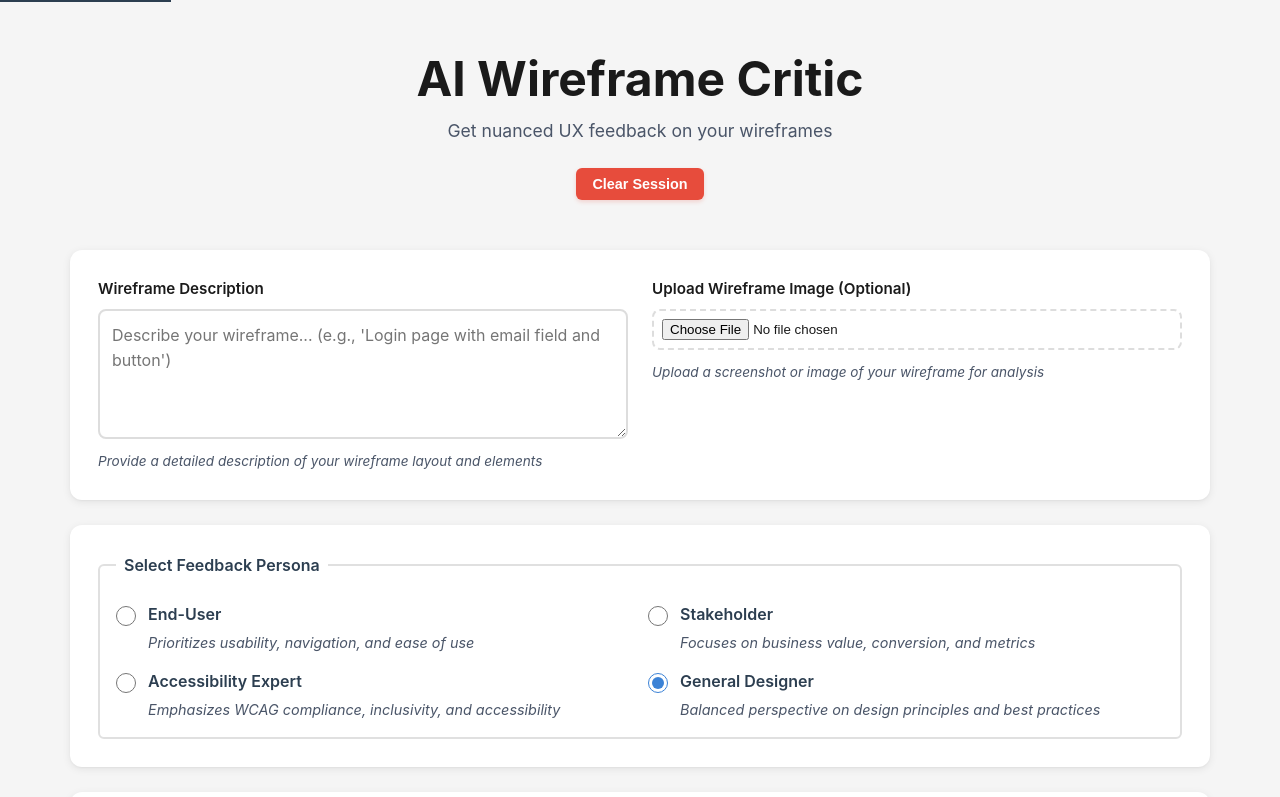
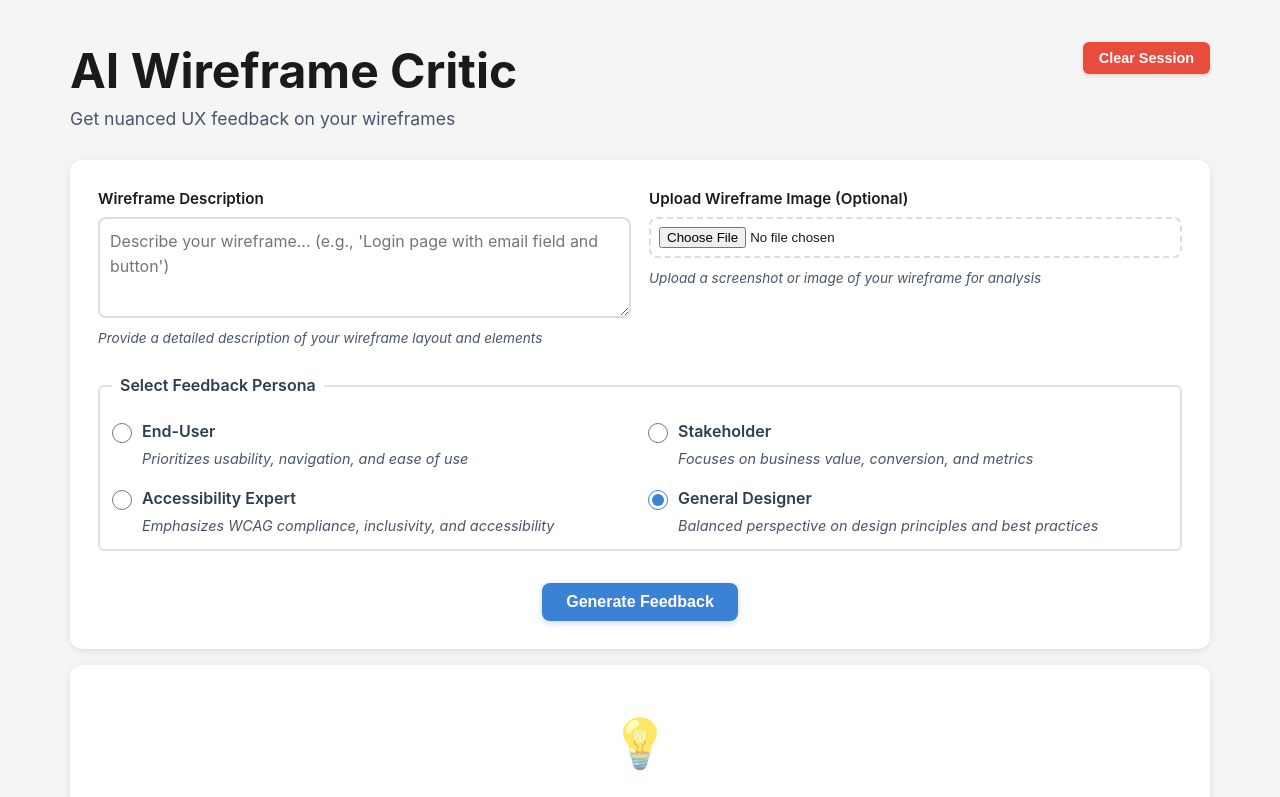
Before and after one commit to AnanyaSriBeevanapalli/wireframe-critic-tool, a React (Vite) app in the folder first_cursor_project/: page / in a window 1280 px wide. Shown: the top 797 px of the page. Built offline with nearby package versions, Linux system fonts and the light colour scheme; the HTML template or start-up script is replaced by a standard one.

Commit message:
refine(v2): Improved information architecture, layout, and spacing throughout the entire UI to better follow the steps users will take within the product user journey and highlight only the primary actions and features.

```diff
--- a/first_cursor_project/src/App.jsx
+++ b/first_cursor_project/src/App.jsx
@@ -449,10 +449,12 @@ function App() {
         Skip to main content
       </a>
 
-      {/* Header */}
+      {/* Header: title + subtitle, Clear Session top-right */}
       <header className="app-header">
+        <div className="app-header-text">
           <h1>AI Wireframe Critic</h1>
           <p className="subtitle">Get nuanced UX feedback on your wireframes</p>
+        </div>
         <button
           className="clear-session-button"
           onClick={handleClearSession}
@@ -465,7 +467,7 @@ function App() {
 
       {/* Main content container */}
       <main id="main-content" className="app-main" role="main" aria-label="Main content">
-        {/* Input Section: Description and Image Upload */}
+        {/* Input Section: description, image upload, persona, then primary CTA */}
         <section className="input-section">
           <InputSection
             description={description}
@@ -473,18 +475,11 @@ function App() {
             onDescriptionChange={handleDescriptionChange}
             onImageChange={handleImageChange}
           />
-        </section>
-
-        {/* Persona Selector */}
-        <section className="persona-section">
           <PersonaSelector
             selectedPersona={selectedPersona}
             onPersonaChange={handlePersonaChange}
           />
-        </section>
-
-        {/* Generate Feedback Button + Export (when feedback exists) */}
-        <section className="generate-section">
+          <div className="generate-section generate-cta-in-input">
             <div className="generate-buttons-container">
               <button
                 className="generate-button"
@@ -495,7 +490,26 @@ function App() {
               >
                 {isGenerating ? 'Generating...' : 'Generate Feedback'}
               </button>
+            </div>
+            {isGenerating && (
+              <div className="loading-indicator">
+                <div className="loading-spinner"></div>
+                <span>Analyzing wireframe and generating feedback...</span>
+              </div>
+            )}
+          </div>
+        </section>
+
+        {/* Output: Feedback cards → Secondary actions (single section) */}
+        <section className="feedback-section" aria-label="Feedback results">
+          <FeedbackGrid
+            feedbacks={feedbacks}
+            selectedPersona={selectedPersona}
+            onNoteChange={handleNoteChange}
+            userNotes={userNotes}
+          />
           {feedbacks.length > 0 && (
+            <div className="secondary-actions-section" aria-label="Export feedback">
               <div className="export-buttons">
                 <button
                   className="export-button copy-button"
@@ -522,24 +536,8 @@ function App() {
                   Export PDF
                 </button>
               </div>
-            )}
-          </div>
-          {isGenerating && (
-            <div className="loading-indicator">
-              <div className="loading-spinner"></div>
-              <span>Analyzing wireframe and generating feedback...</span>
             </div>
           )}
-        </section>
-
-        {/* Feedback Cards Area */}
-        <section className="feedback-section">
-          <FeedbackGrid
-            feedbacks={feedbacks}
-            selectedPersona={selectedPersona}
-            onNoteChange={handleNoteChange}
-            userNotes={userNotes}
-          />
         </section>
       </main>
     </div>
--- a/first_cursor_project/src/components/InputSection.jsx
+++ b/first_cursor_project/src/components/InputSection.jsx
@@ -101,7 +101,7 @@ function InputSection({ description, imageFile, onDescriptionChange, onImageChan
           placeholder="Describe your wireframe... (e.g., 'Login page with email field and button')"
           value={description || ''}
           onChange={handleDescriptionChange}
-          rows={4}
+          rows={3}
           aria-label="Wireframe description input"
           aria-describedby="description-help"
         />
--- a/first_cursor_project/src/styles/App.css
+++ b/first_cursor_project/src/styles/App.css
@@ -18,7 +18,7 @@ body {
   background-color: #f5f5f5;
   color: #1a1a1a; /* Improved contrast: #333 → #1a1a1a (WCAG AA: 12.6:1 on #f5f5f5) */
   line-height: 1.6;
-  font-size: 16px; /* Base font size for better mobile readability */
+  font-size: 15px; /* Compact base for fitting empty state in viewport */
 }
 
 /* App Container - Mobile First */
@@ -28,21 +28,30 @@ body {
   flex-direction: column;
   max-width: 1200px;
   margin: 0 auto;
-  padding: 16px; /* Mobile: smaller padding */
+  padding: 12px; /* Mobile: compact padding */
   width: 100%;
 }
 
 /* Header */
 .app-header {
-  text-align: center;
-  margin-bottom: 30px;
-  padding: 20px 0;
+  display: flex;
+  flex-wrap: wrap;
+  justify-content: space-between;
+  align-items: flex-start;
+  gap: 16px;
+  margin-bottom: 16px;
+  padding: 12px 0;
+}
+
+.app-header-text {
+  flex: 1;
+  min-width: 0;
 }
 
 .app-header h1 {
   font-size: 1.75rem; /* Mobile: smaller heading */
   color: #1a1a1a; /* Improved contrast: #2c3e50 → #1a1a1a (WCAG AA: 12.6:1 on white) */
-  margin-bottom: 10px;
+  margin-bottom: 6px;
   font-weight: 700;
   line-height: 1.2;
 }
@@ -50,8 +59,13 @@ body {
 .subtitle {
   color: #4a5568; /* Improved contrast: #7f8c8d → #4a5568 (WCAG AA: 7.1:1 on white) */
   font-size: 1rem; /* Mobile: smaller subtitle */
-  margin-bottom: 12px;
+  margin-bottom: 0;
   line-height: 1.5;
+}
+
+.app-header .clear-session-button {
+  margin-top: 0;
+  flex-shrink: 0;
 }
 
 .clear-session-button {
@@ -89,13 +103,13 @@ body {
   flex: 1;
   display: flex;
   flex-direction: column;
-  gap: 25px;
+  gap: 16px;
 }
 
 /* Section Styling - Enhanced Cards */
 section {
   background: white;
-  padding: 16px; /* Mobile: smaller padding */
+  padding: 14px; /* Mobile: compact padding */
   border-radius: 12px; /* More rounded */
   box-shadow: 0 2px 8px rgba(0, 0, 0, 0.08), 0 1px 2px rgba(0, 0, 0, 0.04); /* Subtle shadow */
   transition: box-shadow 0.3s ease, transform 0.2s ease;
@@ -105,17 +119,34 @@ section:hover {
   box-shadow: 0 4px 12px rgba(0, 0, 0, 0.12), 0 2px 4px rgba(0, 0, 0, 0.06);
 }
 
-/* Input Section */
+/* Input Section (description + image + persona + Generate CTA in one block) */
+.input-section {
+  display: flex;
+  flex-direction: column;
+  gap: 14px;
+}
+
+/* Extra spacing around Select Persona section for visual separation within Input block */
+.input-section .persona-selector-container {
+  margin-top: 11px;
+  margin-bottom: 6px;
+}
+
+/* Extra spacing between Persona selector and Generate Feedback button for visual separation */
+.input-section .generate-cta-in-input {
+  margin-top: 12px;
+}
+
 .input-section-container {
   display: flex;
   flex-direction: column;
-  gap: 20px;
+  gap: 14px;
 }
 
 .input-group {
   display: flex;
   flex-direction: column;
-  gap: 8px;
+  gap: 6px;
 }
 
 .input-group label {
@@ -127,7 +158,7 @@ section:hover {
 
 .description-textarea {
   width: 100%;
-  padding: 12px;
+  padding: 10px;
   border: 2px solid #ddd;
   border-radius: 8px; /* More rounded */
   font-family: inherit;
@@ -232,7 +263,7 @@ section:hover {
 .persona-fieldset {
   border: 2px solid #e0e0e0;
   border-radius: 6px;
-  padding: 16px;
+  padding: 12px;
   margin: 0;
 }
 
@@ -253,7 +284,7 @@ section:hover {
 .persona-radio-option {
   display: flex;
   align-items: flex-start;
-  gap: 12px;
+  gap: 10px;
 }
 
 .persona-radio-input {
@@ -335,7 +366,7 @@ section:hover {
   background-color: var(--btn-primary);
   color: white;
   border: none;
-  padding: 14px 32px;
+  padding: 10px 24px;
   font-size: 1rem;
   font-weight: 600;
   border-radius: 8px;
@@ -383,6 +414,15 @@ section:hover {
   flex-direction: column;
   align-items: center;
   gap: 15px;
+}
+
+/* Secondary Output Actions (below feedback section) */
+.secondary-actions-section {
+  display: flex;
+  flex-direction: column;
+  align-items: center;
+  text-align: center;
+  margin-top: 21px;
 }
 
 .generate-buttons-container > .generate-button.regenerate-button {
@@ -490,12 +530,15 @@ section:hover {
 
 /* Feedback Section */
 .feedback-section {
-  min-height: 200px;
+  min-height: 80px;
+  display: flex;
+  flex-direction: column;
+  gap: 16px;
 }
 
 .feedback-grid-empty {
   text-align: center;
-  padding: 60px 20px;
+  padding: 12px 16px;
   color: #95a5a6;
 }
 
@@ -509,7 +552,7 @@ section:hover {
   font-size: 1rem; /* Mobile: smaller */
   font-weight: 600;
   color: #4a5568; /* Improved contrast */
-  margin-bottom: 8px;
+  margin-bottom: 4px;
   line-height: 1.5;
 }
 
@@ -830,11 +873,11 @@ section:hover {
 /* Tablet: 768px and up */
 @media (min-width: 768px) {
   .app {
-    padding: 24px;
+    padding: 18px;
   }
 
   .app-header h1 {
-    font-size: 2.5rem;
+    font-size: 2rem;
   }
 
   .subtitle {
@@ -842,12 +885,12 @@ section:hover {
   }
 
   section {
-    padding: 24px; /* Larger padding on tablet */
+    padding: 18px; /* Compact padding on tablet */
   }
 
   .generate-button {
     width: auto; /* Auto width on tablet+ */
-    font-size: 1.1rem;
+    font-size: 1rem;
   }
 
   .export-buttons {
@@ -873,7 +916,7 @@ section:hover {
   }
 
   .input-section-container {
-    gap: 24px;
+    gap: 16px;
   }
 }
 
@@ -920,7 +963,7 @@ section:hover {
 
   .input-section-container {
     flex-direction: row;
-    gap: 24px;
+    gap: 18px;
   }
 
   .input-group {
@@ -945,7 +988,7 @@ section:hover {
   }
 
   section {
-    padding: 32px;
+    padding: 24px;
   }
 }
 
```
Lines whose indentation alone changed are shown as unchanged.
